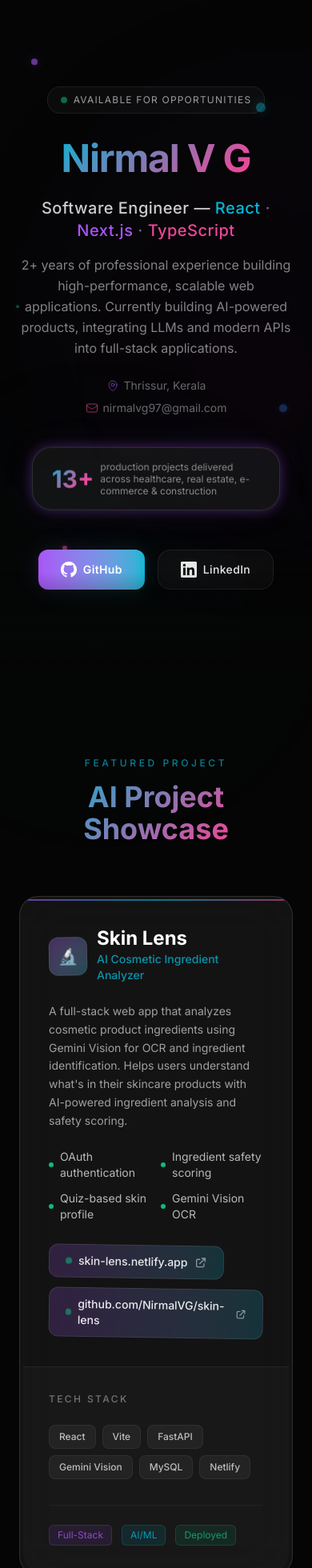
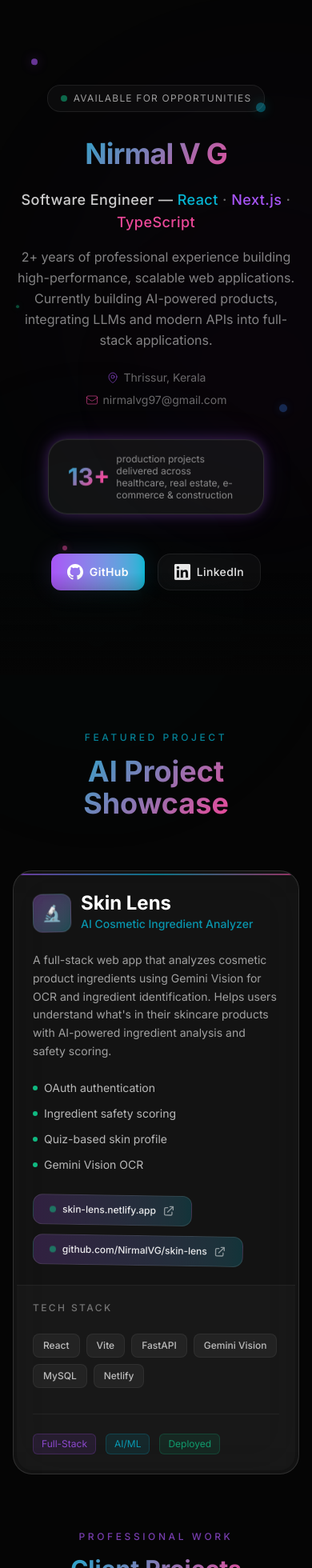
Before and after one commit to NirmalVG/NirmalVG.github.io, a Next.js app: page / in a window 390 px wide. Shown: the top 1960 px of the page at 80% size. Built offline with nearby package versions, Linux system fonts and the light colour scheme.

Commit message:
responsive fix

```diff
--- a/src/components/ExperienceTimeline.tsx
+++ b/src/components/ExperienceTimeline.tsx
@@ -82,7 +82,7 @@
 
 export default function ExperienceTimeline() {
   return (
-    <section id="experience" className="relative py-24 px-6">
+    <section id="experience" className="relative py-16 sm:py-24 px-4 sm:px-6">
       {/* Section header */}
       <motion.div
         className="text-center mb-20"
@@ -148,7 +148,7 @@
               glowColor={exp.color}
               delay={index * 0.1}
             >
-              <div className="flex flex-wrap items-start justify-between gap-3 mb-4">
+              <div className="flex flex-col sm:flex-row sm:flex-wrap sm:items-start sm:justify-between gap-1 sm:gap-3 mb-4">
                 <div>
                   <h3 className="font-[var(--font-outfit)] text-xl sm:text-2xl font-bold text-white">
                     {exp.company}
@@ -160,7 +160,7 @@
                     {exp.role}
                   </p>
                 </div>
-                <div className="text-right">
+                <div className="sm:text-right">
                   <span className="text-xs text-white/40 font-medium">
                     {exp.period}
                   </span>
--- a/src/components/Footer.tsx
+++ b/src/components/Footer.tsx
@@ -6,7 +6,7 @@
 
 export default function Footer() {
   return (
-    <footer id="contact" className="relative py-24 px-6">
+    <footer id="contact" className="relative py-16 sm:py-24 px-4 sm:px-6">
       {/* Top gradient line */}
       <div className="absolute top-0 left-1/2 -translate-x-1/2 w-[80%] max-w-lg h-px bg-gradient-to-r from-transparent via-neon-purple/40 to-transparent" />
 
@@ -36,7 +36,6 @@
           viewport={{ once: true }}
           transition={{ delay: 0.2 }}
         >
-          <span className="hidden sm:flex items-center text-white/10">·</span>
           <span className="inline-flex items-center gap-2 px-4 py-2.5 rounded-xl glass text-sm text-white/60">
             <svg
               className="w-4 h-4"
@@ -129,7 +128,7 @@
         >
           {/* Education */}
           <div className="flex items-center justify-center gap-3 mb-4">
-            <div className="glass px-4 py-2 rounded-lg inline-flex items-center gap-2 text-xs text-white/40">
+            <div className="glass px-3 sm:px-4 py-2 rounded-lg inline-flex items-center gap-2 text-xs text-white/40 flex-wrap">
               <span className="text-sm">🎓</span>
               <span>
                 <span className="text-white/60 font-medium">BCA</span> — Amity
--- a/src/components/Hero.tsx
+++ b/src/components/Hero.tsx
@@ -32,7 +32,7 @@
   return (
     <section
       id="hero"
-      className="relative min-h-screen flex items-center justify-center px-6 py-20 overflow-hidden"
+      className="relative min-h-screen flex items-center justify-center px-4 sm:px-6 py-16 sm:py-20 overflow-hidden"
     >
       {/* Decorative floating orbs */}
       <FloatingElement
@@ -88,7 +88,7 @@
         {/* Name */}
         <motion.h1
           variants={itemVariants}
-          className="font-[var(--font-outfit)] text-5xl sm:text-6xl md:text-7xl lg:text-8xl xl:text-9xl font-bold tracking-tight mb-6 gradient-text gradient-text-glow"
+          className="font-[var(--font-outfit)] text-4xl sm:text-6xl md:text-7xl lg:text-8xl xl:text-9xl font-bold tracking-tight mb-6 gradient-text gradient-text-glow"
         >
           Nirmal V G
         </motion.h1>
@@ -96,7 +96,7 @@
         {/* Headline */}
         <motion.h2
           variants={itemVariants}
-          className="font-[var(--font-outfit)] text-xl sm:text-2xl md:text-3xl font-medium text-white/80 mb-4 tracking-wide"
+          className="font-[var(--font-outfit)] text-lg sm:text-2xl md:text-3xl font-medium text-white/80 mb-4 tracking-wide"
         >
           Software Engineer — <span className="text-neon-cyan">React</span>{" "}
           <span className="text-white/40">·</span>{" "}
@@ -169,7 +169,7 @@
             <div className="inline-flex items-center gap-4 px-6 py-4 glass-strong rounded-2xl glow-purple mb-12">
               <div className="flex items-center gap-2">
                 <span className="text-3xl font-bold gradient-text">13+</span>
-                <span className="text-xs text-white/50 text-left leading-tight max-w-[200px]">
+                <span className="text-xs text-white/50 text-left leading-tight max-w-[160px] sm:max-w-[200px]">
                   production projects delivered across healthcare, real estate,
                   e-commerce &amp; construction
                 </span>
--- a/src/components/MagneticButton.tsx
+++ b/src/components/MagneticButton.tsx
@@ -49,7 +49,7 @@
       href={href}
       target="_blank"
       rel="noopener noreferrer"
-      className={`relative inline-flex items-center gap-2 px-7 py-3.5 rounded-xl text-sm tracking-wide cursor-pointer transition-all ${baseClasses} ${className}`}
+      className={`relative inline-flex items-center gap-2 px-5 py-3 sm:px-7 sm:py-3.5 rounded-xl text-sm tracking-wide cursor-pointer transition-all ${baseClasses} ${className}`}
       style={{ x, y }}
       onMouseMove={handleMouseMove}
       onMouseLeave={handleMouseLeave}
--- a/src/components/ProjectShowcase.tsx
+++ b/src/components/ProjectShowcase.tsx
@@ -106,7 +106,7 @@
   }
 
   return (
-    <section id="projects" className="relative py-24 px-6">
+    <section id="projects" className="relative py-16 sm:py-24 px-4 sm:px-6">
       {/* ===== Featured Personal Project ===== */}
       <motion.div
         className="text-center mb-16"
@@ -124,7 +124,7 @@
       </motion.div>
 
       {/* Skin Lens Card */}
-      <div className="max-w-5xl mx-auto mb-28" style={{ perspective: 1000 }}>
+      <div className="max-w-5xl mx-auto mb-16 sm:mb-28" style={{ perspective: 1000 }}>
         <motion.div
           ref={cardRef}
           className="glass-strong relative overflow-hidden rounded-3xl p-1 cursor-default"
@@ -143,7 +143,7 @@
 
           <div className="relative grid grid-cols-1 lg:grid-cols-5 gap-0 rounded-[1.25rem] overflow-hidden">
             {/* Main content */}
-            <div className="lg:col-span-3 p-8 sm:p-10">
+            <div className="lg:col-span-3 p-5 sm:p-10">
               <div className="flex items-center gap-3 mb-6">
                 <FloatingElement distance={5} duration={4}>
                   <div className="w-12 h-12 rounded-xl bg-gradient-to-br from-neon-purple/30 to-neon-cyan/30 flex items-center justify-center backdrop-blur-sm border border-white/10">
@@ -167,7 +167,7 @@
                 AI-powered ingredient analysis and safety scoring.
               </p>
 
-              <div className="grid grid-cols-2 gap-3 mb-8">
+              <div className="grid grid-cols-1 sm:grid-cols-2 gap-3 mb-8">
                 {features.map((feature, i) => (
                   <motion.div
                     key={feature}
@@ -188,7 +188,7 @@
                   href="https://skin-lens.netlify.app"
                   target="_blank"
                   rel="noopener noreferrer"
-                  className="inline-flex items-center gap-2 px-5 py-2.5 rounded-xl bg-gradient-to-r from-neon-purple/20 to-neon-cyan/20 border border-white/10 text-sm font-medium text-white/90 hover:border-neon-cyan/40 transition-all duration-300 hover:shadow-[0_0_20px_rgba(6,214,212,0.2)]"
+                  className="inline-flex items-center gap-2 px-5 py-2.5 rounded-xl bg-gradient-to-r from-neon-purple/20 to-neon-cyan/20 border border-white/10 text-xs sm:text-sm font-medium text-white/90 hover:border-neon-cyan/40 transition-all duration-300 hover:shadow-[0_0_20px_rgba(6,214,212,0.2)] break-all"
                 >
                   <span className="w-2 h-2 rounded-full bg-neon-green animate-pulse" />
                   skin-lens.netlify.app
@@ -213,7 +213,7 @@
                   href="https://github.com/NirmalVG/skin-lens"
                   target="_blank"
                   rel="noopener noreferrer"
-                  className="inline-flex mt-3 items-center gap-2 px-5 py-2.5 rounded-xl bg-gradient-to-r from-neon-purple/20 to-neon-cyan/20 border border-white/10 text-sm font-medium text-white/90 hover:border-neon-cyan/40 transition-all duration-300 hover:shadow-[0_0_20px_rgba(6,214,212,0.2)]"
+                  className="inline-flex mt-3 items-center gap-2 px-5 py-2.5 rounded-xl bg-gradient-to-r from-neon-purple/20 to-neon-cyan/20 border border-white/10 text-xs sm:text-sm font-medium text-white/90 hover:border-neon-cyan/40 transition-all duration-300 hover:shadow-[0_0_20px_rgba(6,214,212,0.2)] break-all"
                 >
                   <span className="w-2 h-2 rounded-full bg-neon-green animate-pulse" />
                   github.com/NirmalVG/skin-lens
@@ -235,7 +235,7 @@
             </div>
 
             {/* Tech stack sidebar */}
-            <div className="lg:col-span-2 p-8 sm:p-10 bg-white/[0.02] border-t lg:border-t-0 lg:border-l border-white/5">
+            <div className="lg:col-span-2 p-5 sm:p-10 bg-white/[0.02] border-t lg:border-t-0 lg:border-l border-white/5">
               <h4 className="text-xs tracking-[0.2em] uppercase text-white/40 mb-6 font-medium">
                 Tech Stack
               </h4>
--- a/src/components/SkillNebula.tsx
+++ b/src/components/SkillNebula.tsx
@@ -147,7 +147,7 @@
 
 export default function SkillNebula() {
   return (
-    <section id="skills" className="relative py-24 px-6 overflow-hidden">
+    <section id="skills" className="relative py-16 sm:py-24 px-4 sm:px-6 overflow-hidden">
       <motion.div
         className="text-center mb-8"
         initial={{ opacity: 0, y: 30 }}
@@ -164,7 +164,7 @@
       </motion.div>
 
       <motion.div
-        className="flex justify-center gap-4 sm:gap-6 mb-14 flex-wrap"
+        className="flex justify-center gap-3 sm:gap-6 mb-14 flex-wrap"
         initial={{ opacity: 0 }}
         whileInView={{ opacity: 1 }}
         viewport={{ once: true }}
```
Also changed, not shown: src/components/CursorGlow.tsx (+18 -9 lines).
